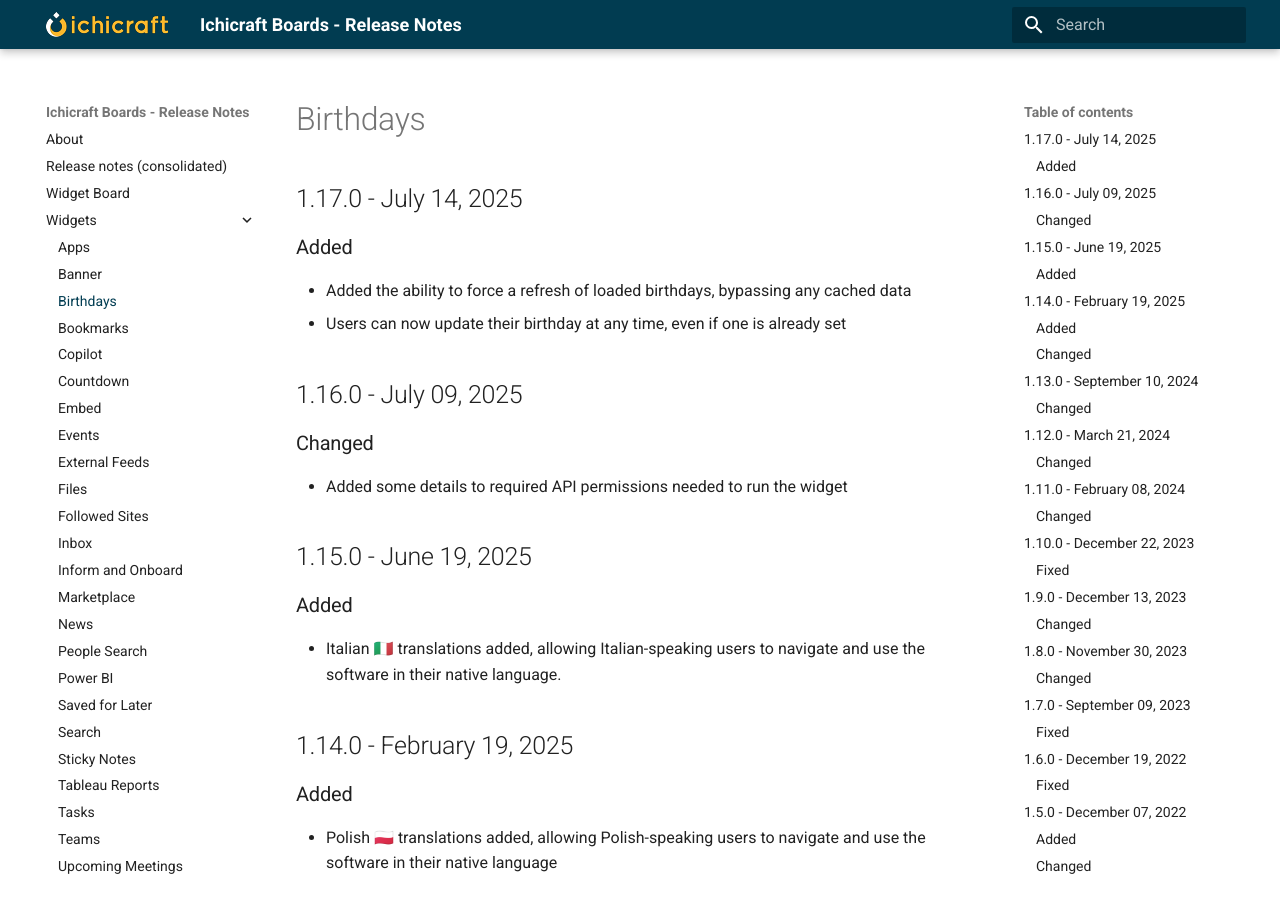
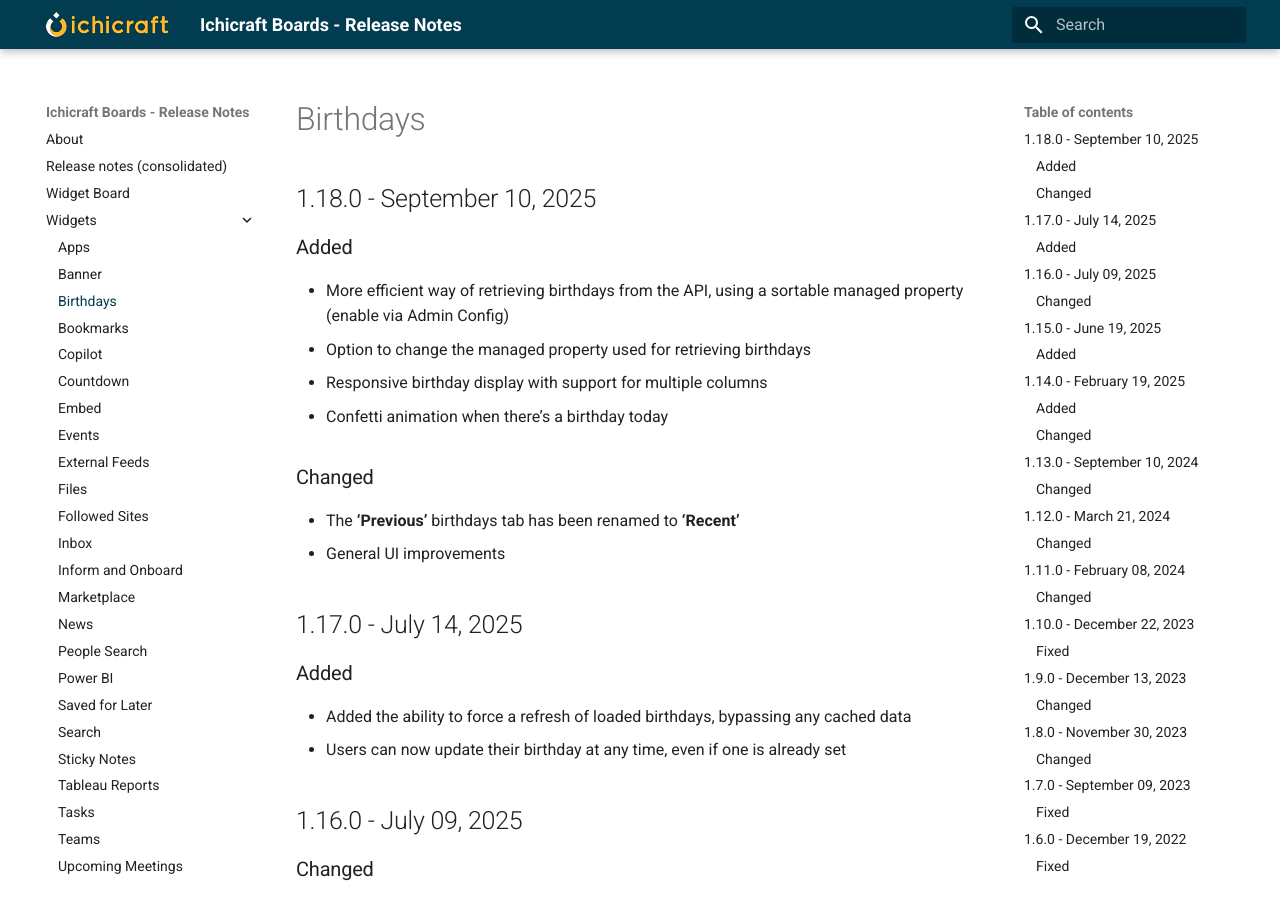
Before and after one commit to ichicraft/widgets-docs, an MkDocs documentation site: the page built from docs/Widgets/Birthdays.md, in a window 1280 px wide and 900 px high. Built offline with MkDocs 1.6.1 and Material for MkDocs 9.7.7, drawn with Linux system fonts in a browser that asks for light colours.

```diff
--- a/docs/Widgets/Birthdays.md
+++ b/docs/Widgets/Birthdays.md
@@ -1,3 +1,16 @@
+## 1.18.0 - September 10, 2025
+
+### Added
+- More efficient way of retrieving birthdays from the API, using a sortable managed property (enable via Admin Config)
+- Option to change the managed property used for retrieving birthdays
+- Responsive birthday display with support for multiple columns
+- Confetti animation when there’s a birthday today
+
+### Changed
+- The **‘Previous’** birthdays tab has been renamed to **‘Recent’**
+- General UI improvements
+
+
 ## 1.17.0 - July 14, 2025
 
 ### Added
```
Also changed, not shown: docs/Release-notes-(consolidated).md (+13 -0 lines).
